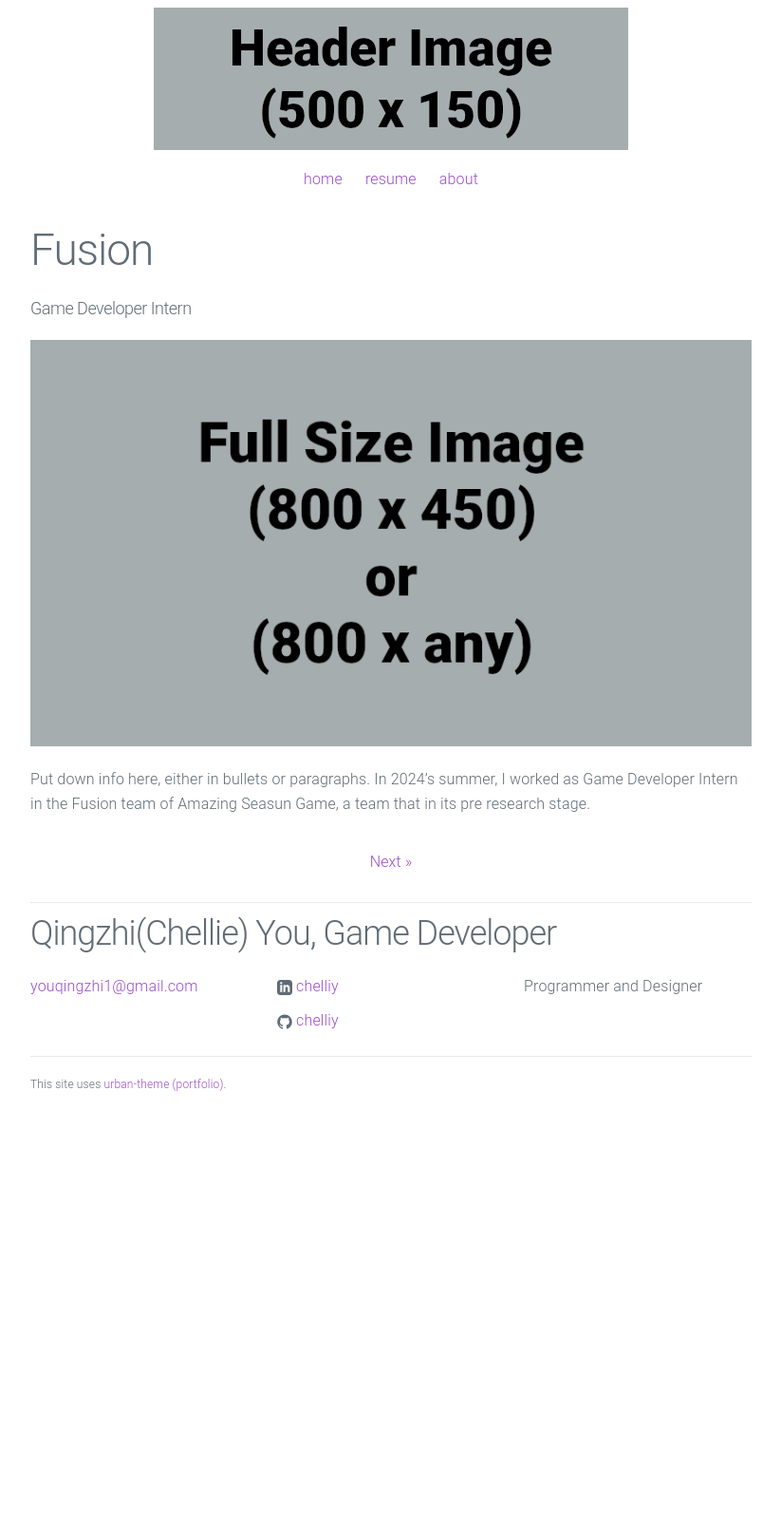
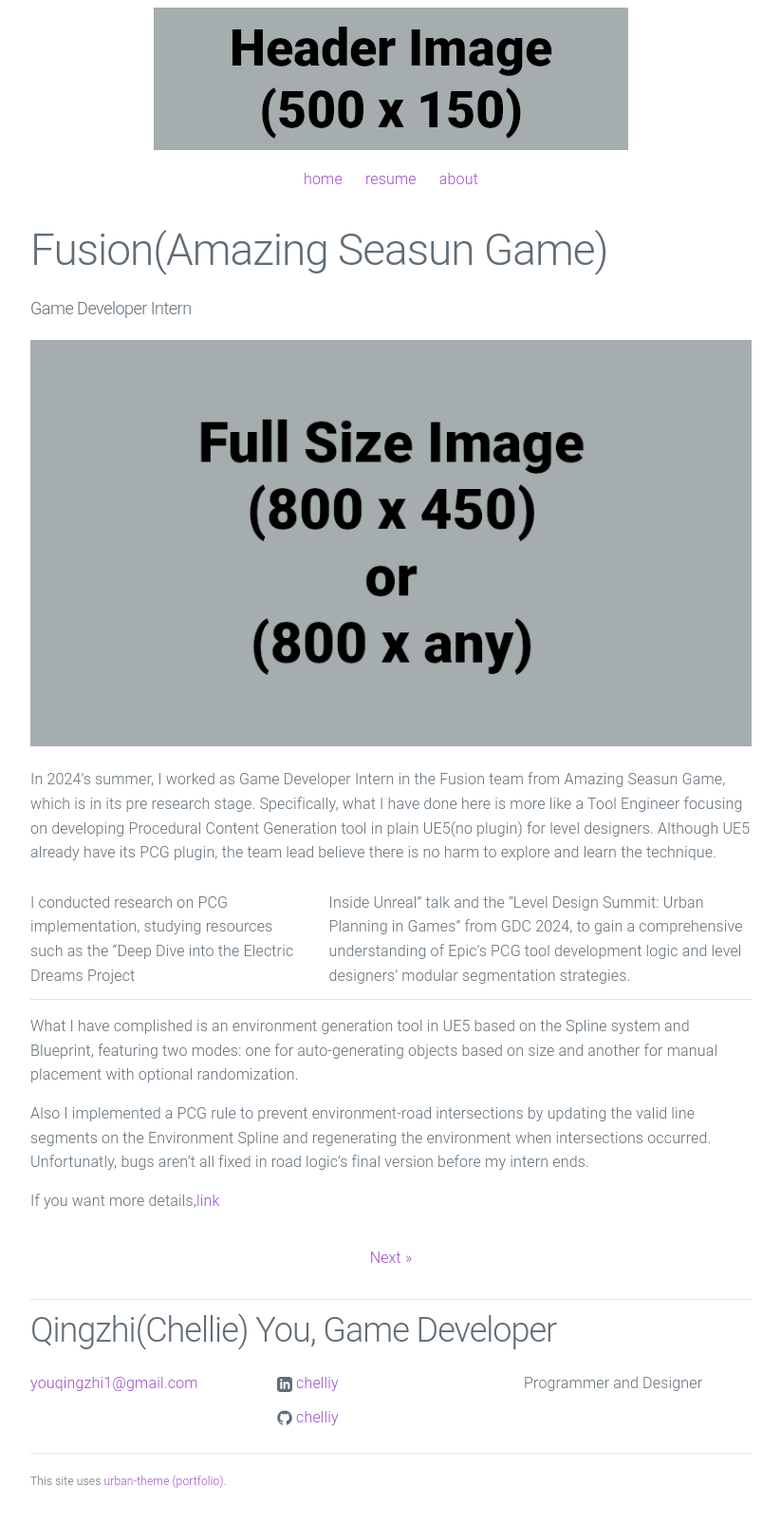
Before and after one commit to chelliy/chelliy.github.io, a Jekyll site: the page built from _posts/2024-06-20-internship.md, in a window 1280 px wide. Shown: the whole page at 95% size, without its empty margins (228-1051 px from the left). Built offline with Jekyll 4.4.1, drawn with Linux system fonts in a browser that asks for light colours; before the commit the page ends 1188 px from its top, so only the background shows below that.

Commit message:
Update 2024-06-20-internship.md

```diff
--- a/_posts/2024-06-20-internship.md
+++ b/_posts/2024-06-20-internship.md
@@ -1,6 +1,6 @@
 ---
 layout: post
-title:  "Fusion"
+title:  "Fusion(Amazing Seasun Game)"
 summary: "Game Developer Intern"
 date:   2024-06-20 00:00:00
 preview: /assets/postpreview.png
@@ -8,5 +8,12 @@ preview: /assets/postpreview.png
 
 ![Picture 1](/assets/fullsize.png)
 
-Put down info here, either in bullets or paragraphs.
-In 2024's summer, I worked as Game Developer Intern in the Fusion team of Amazing Seasun Game, a team that in its pre research stage.
+In 2024's summer, I worked as Game Developer Intern in the Fusion team from Amazing Seasun Game, which is in its pre research stage. Specifically, what I have done here is more like a Tool Engineer focusing on developing Procedural Content Generation tool in plain UE5(no plugin) for level designers. Although UE5 already have its PCG plugin, the team lead believe there is no harm to explore and learn the technique.
+
+I conducted research on PCG implementation, studying resources such as the "Deep Dive into the Electric Dreams Project | Inside Unreal" talk and the "Level Design Summit: Urban Planning in Games" from GDC 2024, to gain a comprehensive understanding of Epic's PCG tool development logic and level designers' modular segmentation strategies.
+
+What I have complished is an environment generation tool in UE5 based on the Spline system and Blueprint, featuring two modes: one for auto-generating objects based on size and another for manual placement with optional randomization.
+
+Also I implemented a PCG rule to prevent environment-road intersections by updating the valid line segments on the Environment Spline and regenerating the environment when intersections occurred. Unfortunatly, bugs aren't all fixed in road logic's final version before my intern ends.
+
+If you want more details,[link](https://github.com/chelliy/Internship_Work_Showcase)
```
